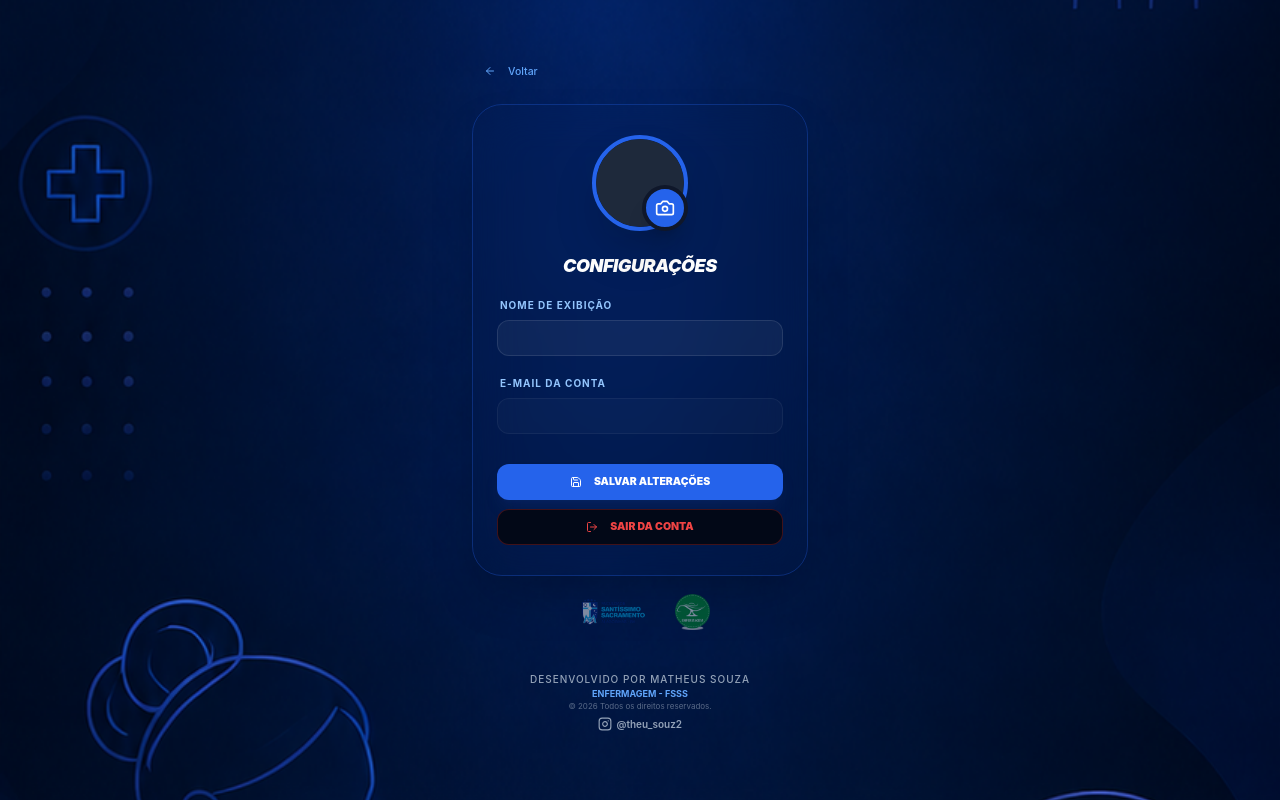
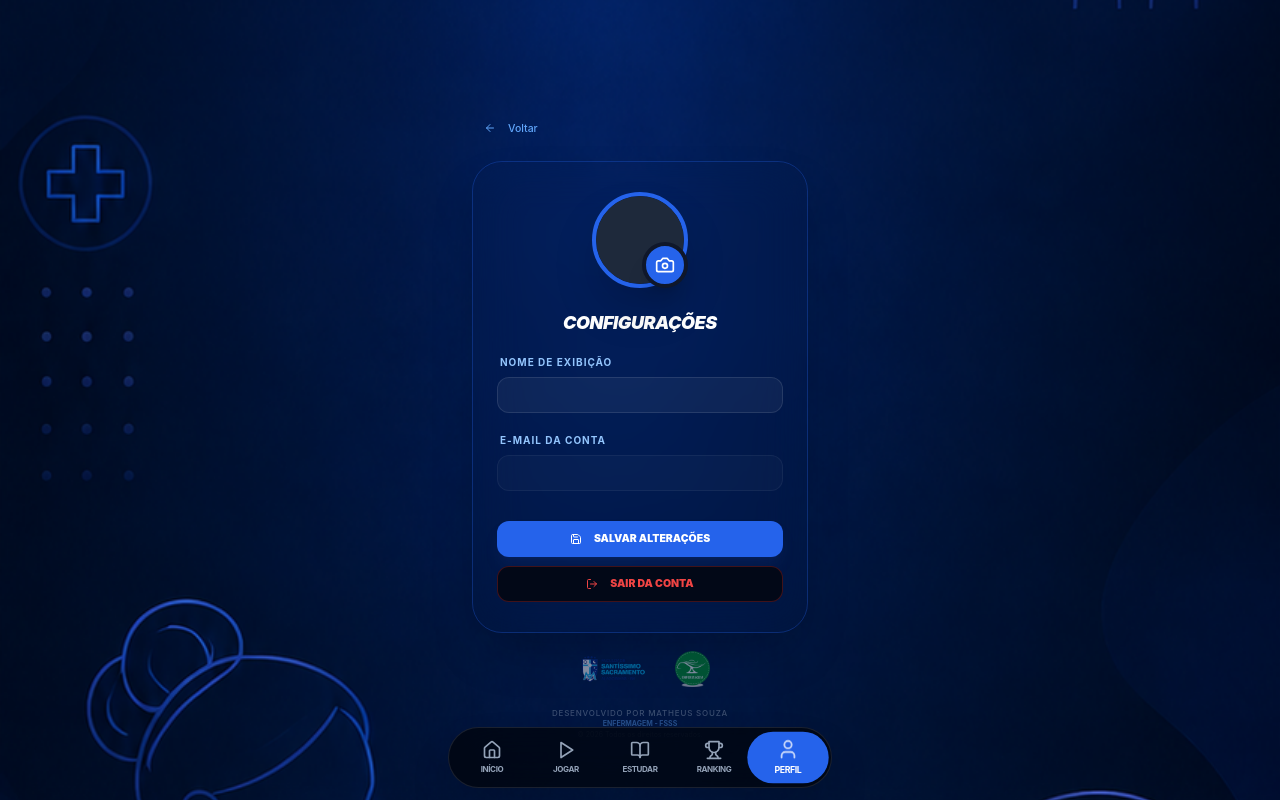
Before and after one commit to souzatheu2211-maker/PSICOLOGIA-EM-SAUDE, a React (Vite) app: page /profile in a window 1280 px wide. Built offline with nearby package versions, Linux system fonts and the light colour scheme.

Commit message:
[dyad] Implementação de navegação inferior fixa, prompt de "Nome de Guerra" e créditos fixos no sistema. - wrote 4 file(s)

```diff
--- a/src/App.tsx
+++ b/src/App.tsx
@@ -12,6 +12,7 @@ import Ranking from "./pages/Ranking";
 import Study from "./pages/Study";
 import Profile from "./pages/Profile";
 import NotFound from "./pages/NotFound";
+import BottomNav from "./components/BottomNav";
 
 const queryClient = new QueryClient();
 
@@ -21,6 +22,7 @@ const App = () => (
       <Toaster />
       <Sonner position="top-center" />
       <BrowserRouter>
+        <div className="min-h-screen relative">
           <Routes>
             <Route path="/" element={<Landing />} />
             <Route path="/auth" element={<Auth />} />
@@ -32,6 +34,8 @@ const App = () => (
             <Route path="/profile" element={<Profile />} />
             <Route path="*" element={<NotFound />} />
           </Routes>
+          <BottomNav />
+        </div>
       </BrowserRouter>
     </TooltipProvider>
   </QueryClientProvider>
--- /dev/null
+++ b/src/components/BottomNav.tsx
@@ -0,0 +1,49 @@
+"use client";
+
+import React from 'react';
+import { useNavigate, useLocation } from 'react-router-dom';
+import { Home, Play, BookOpen, Trophy, User } from 'lucide-react';
+import { cn } from '@/lib/utils';
+
+const BottomNav = () => {
+  const navigate = useNavigate();
+  const location = useLocation();
+
+  const tabs = [
+    { icon: Home, label: 'Início', path: '/home' },
+    { icon: Play, label: 'Jogar', path: '/lobby' },
+    { icon: BookOpen, label: 'Estudar', path: '/study' },
+    { icon: Trophy, label: 'Ranking', path: '/ranking' },
+    { icon: User, label: 'Perfil', path: '/profile' },
+  ];
+
+  // Don't show on landing, auth or active game
+  if (['/', '/auth', '/game'].includes(location.pathname)) return null;
+
+  return (
+    <div className="fixed bottom-0 left-0 right-0 z-50 px-4 pb-4 pointer-events-none">
+      <div className="max-w-lg mx-auto glass-dark border-white/10 rounded-full p-2 flex justify-between items-center pointer-events-auto shadow-2xl">
+        {tabs.map((tab) => {
+          const isActive = location.pathname === tab.path;
+          const Icon = tab.icon;
+
+          return (
+            <button
+              key={tab.path}
+              onClick={() => navigate(tab.path)}
+              className={cn(
+                "flex flex-col items-center justify-center flex-1 py-2 rounded-full transition-all duration-300",
+                isActive ? "bg-blue-600 text-white scale-110" : "text-slate-400 hover:text-blue-300"
+              )}
+            >
+              <Icon size={20} className={cn(isActive && "animate-pulse")} />
+              <span className="text-[8px] font-bold uppercase mt-1 tracking-tighter">{tab.label}</span>
+            </button>
+          );
+        })}
+      </div>
+    </div>
+  );
+};
+
+export default BottomNav;
--- a/src/components/Footer.tsx
+++ b/src/components/Footer.tsx
@@ -2,24 +2,34 @@
 
 import React from 'react';
 import { Instagram } from 'lucide-react';
+import { useLocation } from 'react-router-dom';
+import { cn } from '@/lib/utils';
 
 const Footer = () => {
+  const location = useLocation();
+  const isSystem = !['/', '/auth'].includes(location.pathname);
+
   return (
-    <footer className="w-full py-4 mt-4 flex flex-col items-center gap-1.5 text-slate-400">
+    <footer className={cn(
+      "w-full flex flex-col items-center gap-1 text-slate-400 transition-all",
+      isSystem ? "fixed bottom-20 left-0 right-0 z-40 pointer-events-none opacity-40" : "py-4 mt-4"
+    )}>
       <div className="flex flex-col items-center text-center">
-        <p className="font-medium text-[10px] uppercase tracking-widest">Desenvolvido por Matheus Souza</p>
-        <p className="font-bold text-blue-400 text-[9px]">ENFERMAGEM - FSSS</p>
-        <p className="text-[8px] opacity-60">© 2026 Todos os direitos reservados.</p>
+        <p className="font-medium text-[8px] uppercase tracking-widest">Desenvolvido por Matheus Souza</p>
+        <p className="font-bold text-blue-400 text-[7px]">ENFERMAGEM - FSSS</p>
+        <p className="text-[7px] opacity-60">© 2026 Todos os direitos reservados.</p>
       </div>
+      {!isSystem && (
         <a
           href="https://www.instagram.com/theu_souz2?igsh=NXhiejZ0OTh1cHd5&utm_source=qr"
           target="_blank"
           rel="noopener noreferrer"
-        className="flex items-center gap-1.5 hover:text-pink-500 transition-colors group"
+          className="flex items-center gap-1 hover:text-pink-500 transition-colors group pointer-events-auto"
         >
-        <Instagram size={14} className="group-hover:scale-110 transition-transform" />
-        <span className="text-[10px] font-semibold">@theu_souz2</span>
+          <Instagram size={12} className="group-hover:scale-110 transition-transform" />
+          <span className="text-[8px] font-semibold">@theu_souz2</span>
         </a>
+      )}
     </footer>
   );
 };
--- a/src/pages/Lobby.tsx
+++ b/src/pages/Lobby.tsx
@@ -6,12 +6,14 @@ import { supabase } from '@/lib/supabase';
 import { Button } from '@/components/ui/button';
 import { Input } from '@/components/ui/input';
 import { Card, CardContent, CardHeader, CardTitle } from '@/components/ui/card';
-import { Play, Plus, LogIn, ArrowLeft, Sparkles } from 'lucide-react';
+import { Play, Plus, LogIn, ArrowLeft, Sparkles, Sword } from 'lucide-react';
 import { showError, showSuccess } from '@/utils/toast';
 import Footer from '@/components/Footer';
 
 const Lobby = () => {
   const [code, setCode] = useState('');
+  const [warName, setWarName] = useState('');
+  const [showWarNameInput, setShowWarNameInput] = useState(false);
   const [loading, setLoading] = useState(false);
   const navigate = useNavigate();
 
@@ -36,28 +38,35 @@ const Lobby = () => {
     setLoading(false);
   };
 
+  const handleJoinClick = () => {
+    if (!code) {
+      showError("Digite o código da sala primeiro!");
+      return;
+    }
+    setShowWarNameInput(true);
+  };
+
   const joinRoom = async () => {
-    if (!code) return;
+    if (!warName.trim()) {
+      showError("Escolha seu Nome de Guerra para o Ranking!");
+      return;
+    }
+
     setLoading(true);
     const { data, error } = await supabase.from('rooms').select('*').eq('code', code.toUpperCase()).single();
 
     if (error || !data) {
       showError("Sala não encontrada! Verifique o código.");
     } else {
+      localStorage.setItem('currentPlayer', warName.trim());
       navigate(`/game?room=${data.code}`);
     }
     setLoading(false);
   };
 
   return (
-    <div className="min-h-screen flex flex-col items-center justify-center p-6 relative">
+    <div className="min-h-screen flex flex-col items-center justify-center p-6 pb-32 relative">
       <div className="w-full max-w-3xl space-y-8 animate-in fade-in duration-700">
-        <div className="w-full flex justify-start">
-          <Button variant="ghost" onClick={() => navigate('/home')} className="text-blue-400 hover:text-blue-300">
-            <ArrowLeft className="mr-2" size={18} /> Voltar
-          </Button>
-        </div>
-
         <div className="text-center">
           <div className="inline-flex p-3 bg-blue-600/20 rounded-2xl mb-4">
             <Sparkles className="text-blue-400 animate-pulse" size={32} />
@@ -94,6 +103,8 @@ const Lobby = () => {
               <CardTitle className="text-white text-2xl font-black italic uppercase">Entrar na Sala</CardTitle>
             </CardHeader>
             <CardContent className="space-y-6 pb-10 px-8">
+              {!showWarNameInput ? (
+                <>
                   <div className="space-y-2">
                     <Input
                       placeholder="CÓDIGO"
@@ -103,24 +114,57 @@ const Lobby = () => {
                     />
                   </div>
                   <Button
-                onClick={joinRoom}
+                    onClick={handleJoinClick}
                     disabled={loading}
                     className="w-full bg-blue-600 hover:bg-blue-500 h-14 font-black rounded-2xl shadow-lg shadow-blue-900/20 transition-all active:scale-95"
                   >
                     ENTRAR AGORA
                   </Button>
+                </>
+              ) : (
+                <div className="space-y-4 animate-in slide-in-from-right duration-300">
+                  <div className="space-y-2">
+                    <label className="text-[10px] font-bold text-blue-300 uppercase ml-1 flex items-center gap-1">
+                      <Sword size={12} /> Nome de Guerra (Ranking)
+                    </label>
+                    <Input
+                      placeholder="Ex: Freud da FSSS"
+                      value={warName}
+                      onChange={(e) => setWarName(e.target.value)}
+                      className="bg-white/5 border-white/10 text-white font-bold h-12 rounded-2xl focus:ring-blue-500/50"
+                      autoFocus
+                    />
+                  </div>
+                  <div className="flex gap-2">
+                    <Button
+                      variant="ghost"
+                      onClick={() => setShowWarNameInput(false)}
+                      className="flex-1 text-slate-400"
+                    >
+                      Voltar
+                    </Button>
+                    <Button
+                      onClick={joinRoom}
+                      disabled={loading}
+                      className="flex-[2] bg-blue-600 hover:bg-blue-500 h-12 font-black rounded-2xl"
+                    >
+                      CONFIRMAR
+                    </Button>
+                  </div>
+                </div>
+              )}
             </CardContent>
           </Card>
         </div>
 
         <div className="flex flex-col items-center gap-6 pt-8">
           <div className="flex items-center gap-8">
-            <img src="/src/assets/logo-fsss.png" alt="FSSS" className="h-16 object-contain opacity-70" />
-            <img src="/src/assets/logo-enf.png" alt="ENF" className="h-16 object-contain opacity-70" />
+            <img src="/src/assets/logo-fsss.png" alt="FSSS" className="h-16 object-contain animate-float" />
+            <img src="/src/assets/logo-enf.png" alt="ENF" className="h-16 object-contain animate-float [animation-delay:0.5s]" />
+          </div>
+        </div>
       </div>
       <Footer />
-        </div>
-      </div>
     </div>
   );
 };
```
Lines whose indentation alone changed are shown as unchanged.
